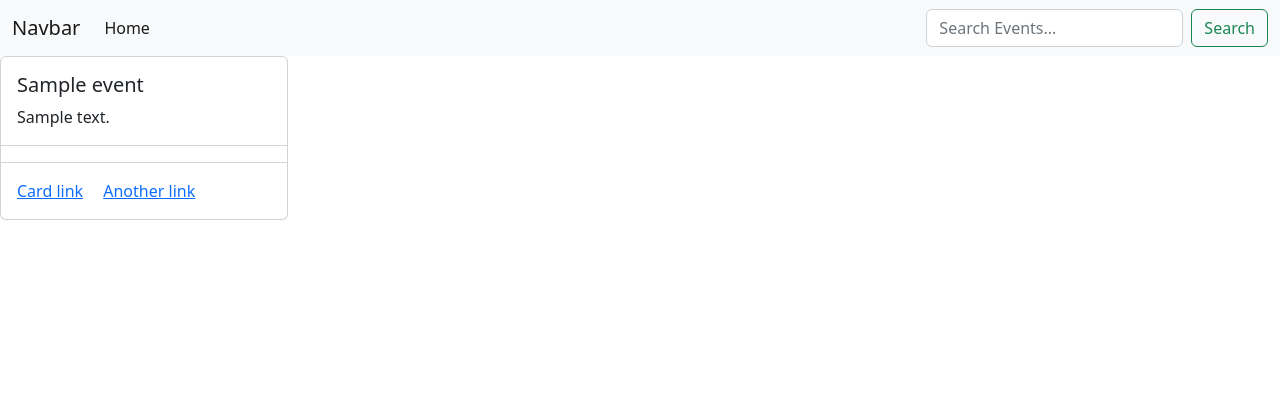
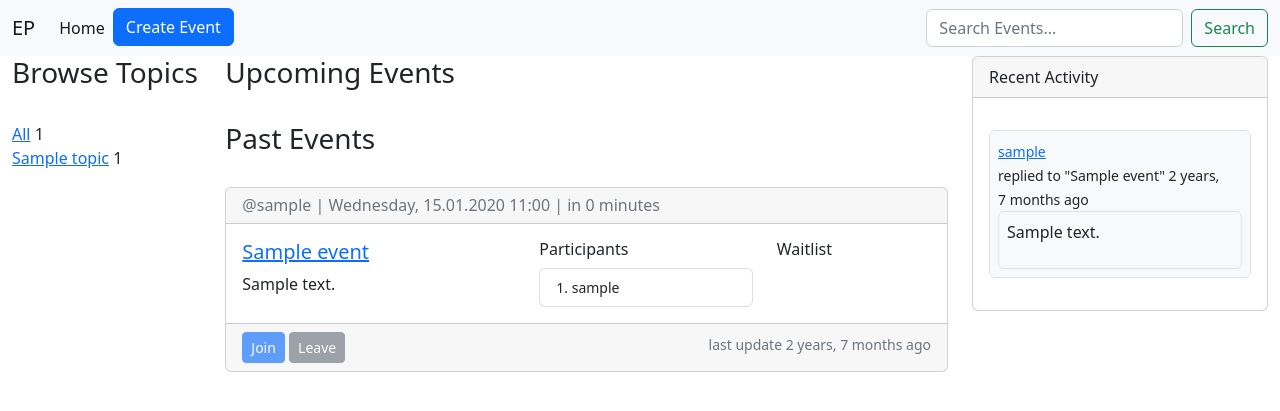
Before and after one commit to chaeu/eventplanner, a Django app: page / in a window 1280 px wide. Shown: the top 411 px of the page. Run offline with Django 4.2, Linux system fonts and the light colour scheme; tables that the repository leaves empty hold one stand-in row (values such as "Sample post").

Commit message:
html improvements

```diff
--- a/base/models.py
+++ b/base/models.py
@@ -13,6 +13,7 @@ class Event(models.Model):
     topic = models.ForeignKey(Topic, on_delete=models.SET_NULL, null=True)
     name = models.CharField(max_length=200)
     description = models.TextField(null=True, blank=True)
+    capacity = models.IntegerField(null=True, blank=True)
     participants = models.ManyToManyField(User, related_name="participants", blank=True)
     eventdate = models.DateTimeField(null=True, blank=True)
     updated = models.DateTimeField(auto_now=True)
--- a/base/templates/base/activity_component.html
+++ b/base/templates/base/activity_component.html
@@ -1,16 +1,41 @@
 <div>
-    <h3>Recent Activity</h3>
-    <hr>
+    <div class="card">
+        <div class="card-header">
+          Recent Activity
+        </div>
+        <div class="card-body">
+          <p class="card-text">
+
+            <div class="d-grid gap-3">
+
+
             {% for event_message in event_messages %}
-    <div>
-        <small><a href="{% url 'user-profile' event_message.user.id %}">@{{event_message.user}}</a> {{event_message.created|timesince}} ago </small>
-        <small>replied to event "{{event_message.event}}" </small>
+
+            <div class="p-2 bg-light border rounded">
+
+                <small><a href="{% url 'user-profile' event_message.user.id %}">{{event_message.user}}</a><br>
+                replied to "{{event_message.event.name}}" {{event_message.created|timesince}} ago</small>
+
+                <div class="p-2 border rounded">
                     <p>{{event_message}}</p>
+                </div>
                 {% if request.user == event_message.user %}
                 <a href="{% url 'delete-message' event_message.id %}">Delete</a>
                 {% endif %}
-        <hr>
 
             </div>
+
             {% endfor %}
             </div>
+          </p>
+
+        </div>
+      </div>
+
+
+
+
+
+
+
+</div>
--- a/base/templates/base/delete.html
+++ b/base/templates/base/delete.html
@@ -6,7 +6,7 @@
     {% csrf_token %}
     <p>Are you sure you want to delete "{{obj}}"?</p>
     <a href="{{request.META.HTTP_REFERER}}">Go Back </a>
-    <input type="Submit" value="Cofirm" />
+    <input type="Submit" value="Confirm" />
 
 </form>
 {% endblock content%}
--- a/base/templates/base/event_card.html
+++ b/base/templates/base/event_card.html
@@ -1,14 +1,84 @@
-<div class="card" style="width: 18rem;">
+
+<div class="col-sm-12">
+<div class="card" >
+
+    <h6 class="card-header text-muted">
+    @{{event.host}} | {{event.eventdate|date:"l, d.m.Y"}} {{event.eventdate|time:"H:i"}} | in {{event.eventdate|timeuntil}}
+    </h6>
+
     <div class="card-body">
-      <h5 class="card-title">{{event.name}}</h5>
-      <p class="card-text">{{event.description}}</p>
+      <div class="row">
+        <div class="col-sm-5">
+          <h5 class="card-title"><a href="{% url 'event' event.id %}">{{event.name}} </a></h5>
+          <p class="card-text">{{event.description}}</p>
+        </div>
+
+        <div class="col-sm-4">
+          <h6>Participants</h6>
+          <small>
+            <ul class="list-group list-group-numbered">
+            {% with partCount=event.capacity|stringformat:"s" %}
+                {% with partSlice=":"|add:partCount %}
+                  {% with part=event.participants.all|slice:"::-1" %}
+                    {% for p in part|slice:partSlice %}
+                    <a href="{% url 'user-profile' p.id %}" class="list-group-item">{{p.username}}</a>
+                    {% endfor %}
+                  {% endwith %}
+                {% endwith %}
+            {% endwith %}
+            </ul>
+          </small>
+        </div>
+
+        <div class="col-sm-3">
+          <h6>Waitlist</h6>
+          <small>
+            <ul class="list-group">
+              {% with partCount=event.capacity|stringformat:"s" %}
+                  {% with partSlice=partCount|add:":" %}
+                    {% with part=event.participants.all|slice:"::-1" %}
+                        {% for p in part|slice:partSlice %}
+                        <a href="{% url 'user-profile' p.id %}" class="list-group-item list-group-item-light">{{p.username}}</a>
+                        {% endfor %}
+                    {% endwith %}
+                  {% endwith %}
+              {% endwith %}
+            </ul>
+          </small>
+        </div>
+      </div>
+
     </div>
-    <ul class="list-group list-group-flush">
-        <li class="list-group-item">{{participants}}</li>
 
-    </ul>
-    <div class="card-body">
-      <a href="#" class="card-link">Card link</a>
-      <a href="#" class="card-link">Another link</a>
+
+    <div class="card-footer text-muted">
+      <div class="d-flex justify-content-between">
+
+        <div>
+          {% if event in past_events %}
+          <form method="POST" action="">
+            {% csrf_token %}
+            <button class="btn btn-primary btn-sm" type="submit" disabled>Join</button>
+            <button class="btn btn-secondary btn-sm" type="submit" disabled>Leave</button>
+          </form>
+          {% else %}
+          <form method="POST" action="">
+            {% csrf_token %}
+            <button class="btn btn-primary btn-sm" type="submit" value={{event.id}} name="join">Join</button>
+            <button class="btn btn-secondary btn-sm" type="submit" value={{event.id}} name="leave">Leave</button>
+          </form>
+          {% endif %}
+        </div>
+        <div class="align-middle">
+          <small>last update {{event.updated|timesince}} ago </small>
+        </div>
+
+
+      </div>
+
+
+
     </div>
+
   </div>
+</div>
--- a/base/templates/base/home.html
+++ b/base/templates/base/home.html
@@ -2,10 +2,39 @@
 
 {% block content %}
 
+<div class="container-fluid">
+    <div class="row">
+        <div class="col-2">
+        {% include "base/topics_component.html" %}
+        </div>
 
-{% for event in events %}
-    {% include "base/event_card.html" %}
-    {{participants}}
-{% endfor %}
+        <div class="col-7">
+        <h3>Upcoming Events</h3><br>
+        <div class="d-grid gap-4">
+        {% for event in upcoming_events %}
+            <div class="row">
+            {% include "base/event_card.html" %}
+            </div>
+        {% endfor %}
+        </div>
+
+        <h3>Past Events</h3><br>
+        <div class="d-grid gap-4">
+        {% for event in past_events %}
+            <div class="row">
+            {% include "base/event_card.html" %}
+            </div>
+        {% endfor %}
+        </div>
+        </div>
+
+        <div class="col-3">
+            {% include "base/activity_component.html" %}
+        </div>
+
+
+    </div>
+
+</div>
 
 {% endblock content %}
--- a/base/templates/base/topics_component.html
+++ b/base/templates/base/topics_component.html
@@ -1,12 +1,12 @@
 <div>
     <h3>Browse Topics</h3>
-    <hr>
+    <br>
     <div>
-        <a href="{% url 'home' %}">All</a>
+        <a href="{% url 'home' %}">All</a> {{events.count}}
     </div>
     {% for topic in topics %}
         <div>
-            <a href="{% url 'home' %}?q={{topic.name}}"> {{topic.name}}</a>
+            <a href="{% url 'home' %}?q={{topic.name}}"> {{topic.name}}</a> {{topic.event_set.all.count}}
         </div>
     {% endfor %}
 </div>
--- a/base/views.py
+++ b/base/views.py
@@ -1,13 +1,16 @@
-from django.shortcuts import render, redirect
-from django.http import HttpResponse
+from django.shortcuts import render, redirect, reverse
+from django.http import HttpResponse, HttpResponseRedirect
 from django.db.models import Q
 from django.contrib import messages
 from django.contrib.auth.decorators import login_required
 from django.contrib.auth.models import User
 from django.contrib.auth import authenticate, login, logout
 from django.contrib.auth.forms import UserCreationForm
+from django.utils import timezone
 from .models import Event, Topic, Message
 from .forms import EventForm
+
+
 
 # Create your views here.
 
@@ -59,7 +62,6 @@ def registerPage(request):
 
 def home(request):
     q = request.GET.get("q") if request.GET.get("q") != None else ""
-
     events = Event.objects.filter(
         Q(topic__name__icontains=q) |
         Q(name__icontains=q) |
@@ -67,8 +69,11 @@ def home(request):
         Q(description__icontains=q)
         )
 
+    upcoming_events = events.filter(eventdate__gt=timezone.now())
+    past_events = events.filter(eventdate__lt=timezone.now())
 
-    #nextevent = Event.objects.exclude(eventdate=None).first()
+    nextevent = upcoming_events.exclude(eventdate=None).first()
+    #upcoming_events = upcoming_events[1:]
     #events = Event.objects.all().exclude(eventdate=None)
     #eventsnodate = Event.objects.all().filter(eventdate=None)
 
@@ -76,14 +81,26 @@ def home(request):
     event_count = events.count()
     event_messages = Message.objects.all().filter(Q(event__topic__name__icontains=q))
 
+    if request.method == "POST" and "join" in request.POST:
+        event = Event.objects.get(id=int(request.POST["join"]))
+        if event.eventdate > timezone.now():
+            event.participants.add(request.user)
+            return redirect(reverse("home") + "?q="+ q)
+    elif request.method == "POST" and "leave" in request.POST:
+        event = Event.objects.get(id=int(request.POST["leave"]))
+        if event.eventdate > timezone.now():
+            event.participants.remove(request.user)
+            return redirect(reverse("home") + "?q="+q)
+
     context = {
         "events":events,
+        "upcoming_events": upcoming_events,
+        "past_events": past_events,
         "topics": topics,
         "event_count":event_count,
         "event_messages": event_messages,
-        #"nextevent":nextevent,
+        "nextevent":nextevent,
         #"nodate":eventsnodate,
-
     }
     return render(request, "base/home.html", context)
 
@@ -91,14 +108,14 @@ def event(request, pk):
     event = Event.objects.get(id=pk)
     event_messages = event.message_set.all()
     participants = event.participants.all()
-
+    capacity = event.capacity
 
     if request.method =="POST":
-        message = Message.objects.create(
+        """message = Message.objects.create(
             user=request.user,
             event=event,
             body=request.POST.get("body")
-        )
+        )"""
         event.participants.add(request.user)
         return redirect("event", pk=event.id)
 
@@ -106,6 +123,7 @@ def event(request, pk):
         "event": event,
         "event_messages": event_messages,
         "participants": participants,
+        "capacity": capacity,
         }
     return render(request, "base/event.html", context)
 
@@ -176,6 +194,6 @@ def deleteMessage(request, pk):
 
     if request.method == "POST":
         message.delete()
+        return redirect("home")
 
-        redirect("home")
     return render(request, "base/delete.html", {"obj": message})
--- a/eventplanner/settings.py
+++ b/eventplanner/settings.py
@@ -114,7 +114,7 @@ AUTH_PASSWORD_VALIDATORS = [
 
 LANGUAGE_CODE = 'en-us'
 
-TIME_ZONE = 'UTC'
+TIME_ZONE = 'Europe/Paris'
 
 USE_I18N = True
 
--- a/templates/navbar.html
+++ b/templates/navbar.html
@@ -1,15 +1,22 @@
 <nav class="navbar navbar-expand-lg bg-light">
     <div class="container-fluid">
-      <a class="navbar-brand" href="/">Navbar</a>
+
+      <a class="navbar-brand" href="/">EP </a>
       <button class="navbar-toggler" type="button" data-bs-toggle="collapse" data-bs-target="#navbarTogglerDemo02" aria-controls="navbarTogglerDemo02" aria-expanded="false" aria-label="Toggle navigation">
         <span class="navbar-toggler-icon"></span>
       </button>
       <div class="collapse navbar-collapse" id="navbarTogglerDemo02">
+
+
         <ul class="navbar-nav me-auto mb-2 mb-lg-0">
           <li class="nav-item">
             <a class="nav-link active" aria-current="page" href="/">Home</a>
           </li>
+          <li class="nav-item">
+            <a class="btn btn-primary" href="/create-event/" type="button">Create Event</a>
+          </li>
         </ul>
+
         <form class="d-flex" role="search" method="GET" action="{% url 'home' %}">
           <input class="form-control me-2"  type="text" name="q" placeholder="Search Events...">
           <button class="btn btn-outline-success" type="submit">Search</button>
```
Also changed, not shown: base/templates/base/event.html (+18 -47 lines), base/templates/base/event_card_old.html (added, +84 -0 lines), base/templates/base/event_old.html (added, +67 -0 lines), base/templates/base/participants.html (added, +10 -0 lines), static/styles/main.css (+7 -0 lines), base/migrations/0007_alter_message_options_event_capacity_event_waitlist.py (added). Lines whose indentation alone changed are shown as unchanged.
